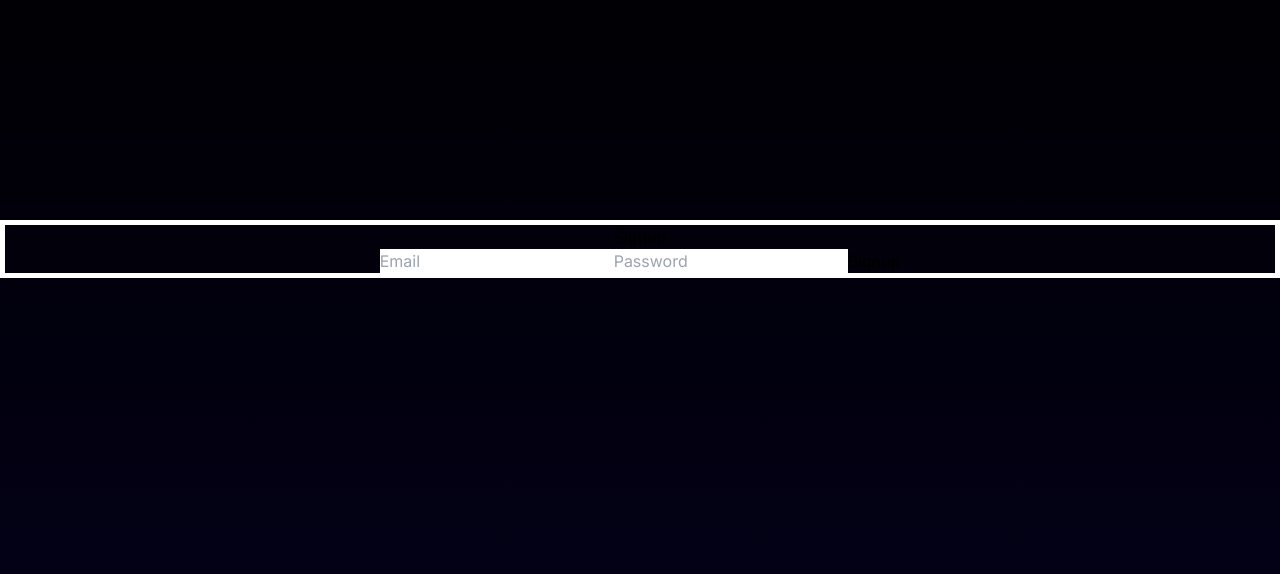
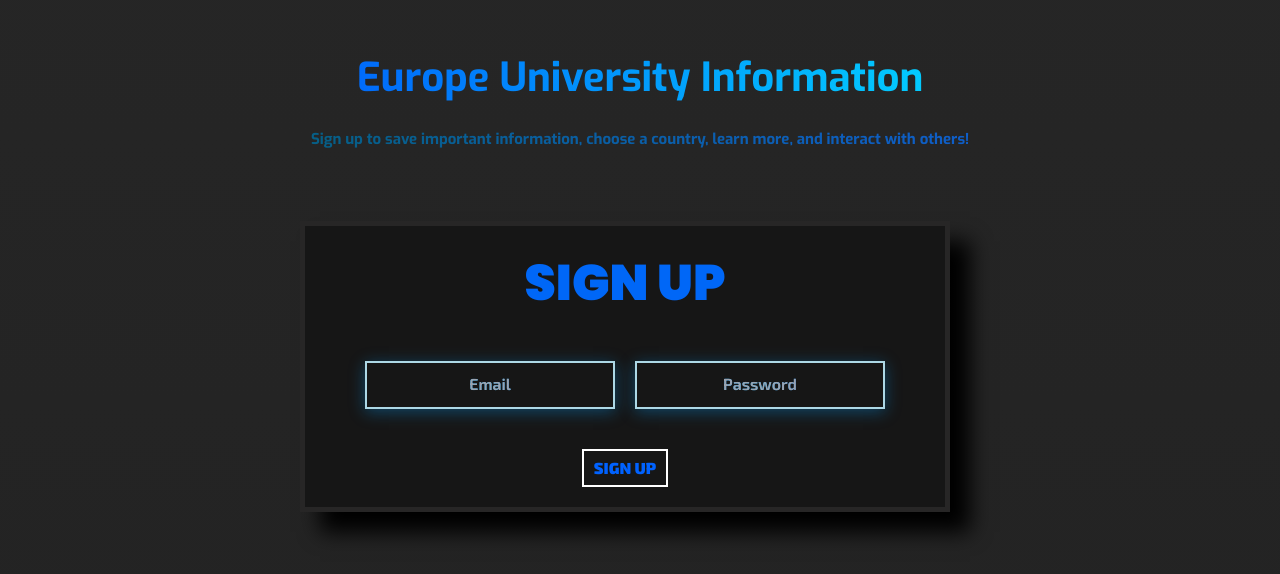
Before and after one commit to FaisalAbusharar/europe-university-info, a Next.js app: page /auth/signup in a window 1280 px wide. Shown: the part 130-704 px from the top of the page. Built offline with nearby package versions, Linux system fonts and the light colour scheme.

Commit message:
fully designed sign up page

```diff
--- a/src/app/auth/signup/page.tsx
+++ b/src/app/auth/signup/page.tsx
@@ -2,6 +2,9 @@
 import { useState, useEffect } from 'react';
 import { useRouter } from 'next/navigation';
 import '../../styles/userPage.css'
+import { Poppins, Exo } from 'next/font/google';
+
+const exo = Exo({ subsets: ['latin'], weight: ['400', '700'] });
 
 const Signup: React.FC = () => {
   const [email, setEmail] = useState<string>('');
@@ -35,7 +38,9 @@ const Signup: React.FC = () => {
   }, [submitted, router]);
 
   return (
-    <main>
+    <main className={`${exo.className}`}>
+      <h1 className='contextTitle'>Europe University Information</h1>
+      <p className='context'>Sign up to save important information, choose a country, learn more, and interact with others!</p>
       <div className='container'>
         {submitted ? (
           <div className='sucessfulForm'>
@@ -44,8 +49,9 @@ const Signup: React.FC = () => {
           </div>
         ) : (
           <div className="containerForm">
-          <h1 className='titleForm'>Signup</h1>
+            <h1 className='titleForm'>SIGN UP</h1>
             <form className='form' onSubmit={handleSignup}>
+              <div className='inputsContainer'>
                 <input className='inputFormEmail'
                   type="email"
                   placeholder="Email"
@@ -60,7 +66,8 @@ const Signup: React.FC = () => {
                   onChange={(e) => setPassword(e.target.value)}
                   required
                 />
-            <button className='inputFormSumit' type="submit">Signup</button>
+              </div>
+              <button className='inputFormSubmit' type="submit">SIGN UP</button>
             </form>
             {error && <p style={{ color: 'red' }}>{error}</p>}
           </div>
--- a/src/app/styles/userPage.css
+++ b/src/app/styles/userPage.css
@@ -1,21 +1,150 @@
+@import url('https://fonts.googleapis.com/css2?family=Exo+2:ital,wght@0,100..900;1,100..900&display=swap');
+@import url('https://fonts.googleapis.com/css2?family=Exo+2:ital,wght@0,100..900;1,100..900&family=Poppins:ital,wght@0,100;0,200;0,300;0,400;0,500;0,600;0,700;0,800;0,900;1,100;1,200;1,300;1,400;1,500;1,600;1,700;1,800;1,900&display=swap');
+
 body {
   color: rgb(var(--foreground-rgb));
-    background: linear-gradient(to bottom, rgb(0, 0, 0), rgb(3, 1, 24));
+  background: linear-gradient(to bottom, rgb(38, 38, 38), rgb(35, 35, 35));
   margin: 0;
 }
 
 main {
   display: flex;
   flex-direction: column;
+  align-items: center;
+  justify-content: center;
   min-height: 100vh;
 }
 
-
 .containerForm {
+  display: flex;
+  flex-direction: column;
   position: relative;
   align-items: center;
-  align-content: center;
+  margin-top: 50px;
+  box-shadow: rgb(0, 0, 0) 20px 20px 20px;
+  background-color: rgb(22, 22, 22);
+  width: 650px;
+  border: solid rgb(39, 38, 38) 5px;
+  left: 300px;
+  transition: transform 0.5s ease;
+}
+
+.containerForm:hover {
+  transform: scale(1.05);
+}
+
+.titleForm {
+  font-size: 50px;
+  font-family: "Poppins", sans-serif;
+  font-weight: 900;
+  color: #0067f7;
+  margin: 20px 0;
+}
+
+.form {
+  display: flex;
+  flex-direction: column;
+  align-items: center;
+  width: 100%;
+}
+
+.inputsContainer {
+  display: flex;
+  justify-content: center;
+  gap: 20px;
+  margin: 20px 0;
+}
+
+.inputFormEmail,
+.inputFormPassword {
   text-align: center;
-  margin-top: 350px;
-  border: solid white 5px;
+  background-color: rgb(74, 73, 73);
+  border: solid 2px lightblue;
+  color: transparent;
+  background: linear-gradient(to right, #0067f7, rgb(3, 179, 255), rgb(0, 8, 255));
+  -webkit-background-clip: text;
+  background-clip: text;
+  text-decoration: none;
+  transition: transform 0.3s ease, text-decoration 0.3s ease;
+  box-shadow: rgba(7, 160, 255, 0.35) 0px 3px 15px;
+  width: 250px;
+  padding: 10px;
 }
+
+.inputFormEmail:hover,
+.inputFormPassword:hover {
+  transform: scale(1.1);
+}
+
+.inputFormEmail::placeholder,
+.inputFormPassword::placeholder {
+  font-family: 'Exo 2', sans-serif;
+  font-weight: 600;
+}
+
+.inputFormSubmit {
+  font-size: 16px;
+  border: 2px solid rgb(255, 255, 255);
+  background-image: linear-gradient(to right, #0062ff, #0062ff) 1;
+  padding: 5px 10px;
+  margin: 20px 0;
+  cursor: pointer;
+  transition: transform 0.5s ease, border 0.5s ease, color 0.5s ease, background-color 0.5s ease;
+  color:  #0062ff;
+  font-weight: 900;
+  -webkit-background-clip: text;
+  font-family: 'Exo 2', sans-serif;
+  background-clip: text;
+  border-image-slice: 1;
+}
+
+.inputFormSubmit:hover {
+    border-image: linear-gradient(to right, #00a2ff, #00a2ff) 1;
+    color: white;
+    transform: scale(1.3);
+    -webkit-background-clip: padding-box;
+    background-clip: padding-box;
+    margin-left: 15px;
+    margin-right: 15px;
+    background-image: linear-gradient(to right, #0062ff, #0062ff) 1;
+}
+
+.contextTitle {
+  font-weight: bold;
+  background: linear-gradient(to right, #004af8, rgb(3, 217, 255), rgb(0, 21, 255));
+  background-size: 300% 100%;
+  -webkit-background-clip: text;
+  font-size: 40px;
+  text-align: center;
+  background-clip: text;
+  -webkit-text-fill-color: transparent;
+  animation: gradientAnimation 6s linear infinite;
+  display: inline-block;
+  margin: 20px 0;
+}
+
+.context {
+  font-weight: bold;
+  background: linear-gradient(to right, #035f6f, rgb(16, 94, 211), rgb(15, 55, 135));
+  background-size: 300% 100%;
+  -webkit-background-clip: text;
+  font-size: 15px;
+  text-align: center;
+  background-clip: text;
+  -webkit-text-fill-color: transparent;
+  animation: gradientAnimation 6s linear infinite;
+  display: inline-block;
+  margin-bottom: 20px;
+}
+
+@keyframes gradientAnimation {
+  0% {
+    background-position: 0% 50%;
+  }
+  50% {
+    background-position: 100% 50%;
+  }
+  100% {
+    background-position: 0% 50%;
+  }
+}
```
Lines whose indentation alone changed are shown as unchanged.
